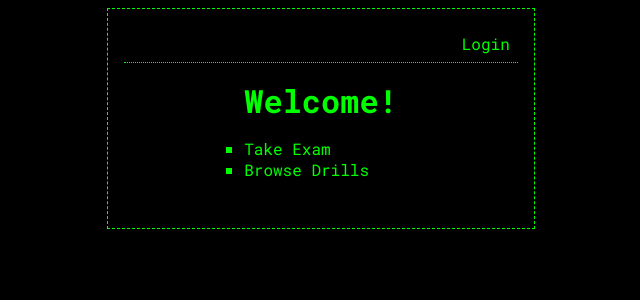
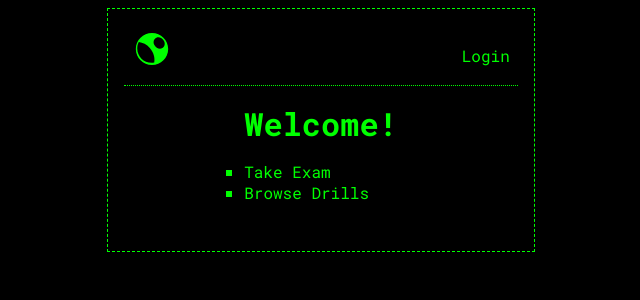
Before and after one commit to moviefan322/vuebsdrills, a Vue app: page / in a window 1280 px wide. Shown: the top 300 px of the page, without its empty margins (319-959 px from the left). Built offline with nearby package versions, Linux system fonts and the light colour scheme.

Commit message:
adds home icon to top bar

```diff
--- a/src/components/UserComponent.vue
+++ b/src/components/UserComponent.vue
@@ -1,15 +1,25 @@
 <template>
   <div id="userbar">
-    <p v-if="!isUserLoggedIn">
-      <router-link to="/auth" class="noStyleLink lime">Login</router-link>
-    </p>
-    <p v-else><router-link to="/history" class="noStyleLink lime">Stats</router-link></p>
+    <div>
+      <p>
+        <router-link to="/" class="noStyleLink lime">
+          <img :src="PoolBallSvg" alt="Pool Ball" height="40" width="40"
+        /></router-link>
+      </p>
+    </div>
+    <div>
+      <p v-if="!isUserLoggedIn">
+        <router-link to="/auth" class="noStyleLink lime">Login</router-link>
+      </p>
+      <p v-else><router-link to="/history" class="noStyleLink lime">Stats</router-link></p>
+    </div>
   </div>
 </template>
 
 <script setup lang="ts">
 import { computed } from 'vue'
 import { useAuthStore } from '../stores/auth'
+import PoolBallSvg from '../assets/poolBall.svg'
 
 const store = useAuthStore()
 
@@ -18,7 +28,9 @@ const isUserLoggedIn = computed(() => !!store.getToken())
 
 <style scoped>
 #userbar {
-  display: inline;
+  display: flex;
+  justify-content: space-between;
+  align-items: center;
   width: 100%;
   border-bottom: 1px dotted lime;
 }
```
Also changed, not shown: src/assets/poolBall.svg (added).
